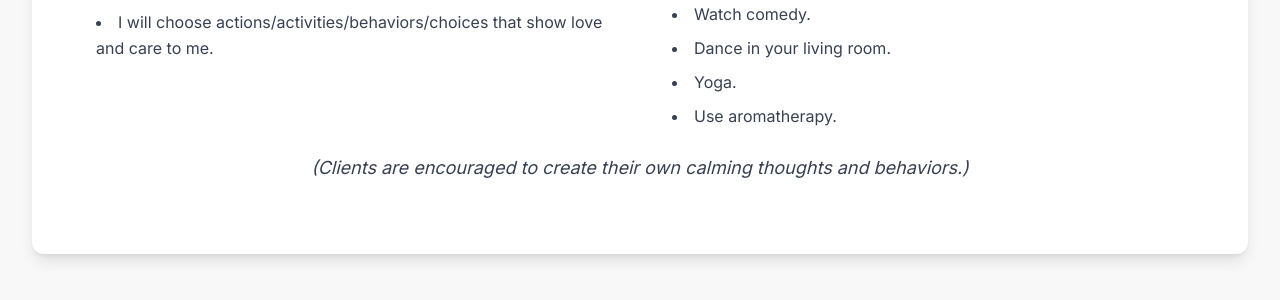
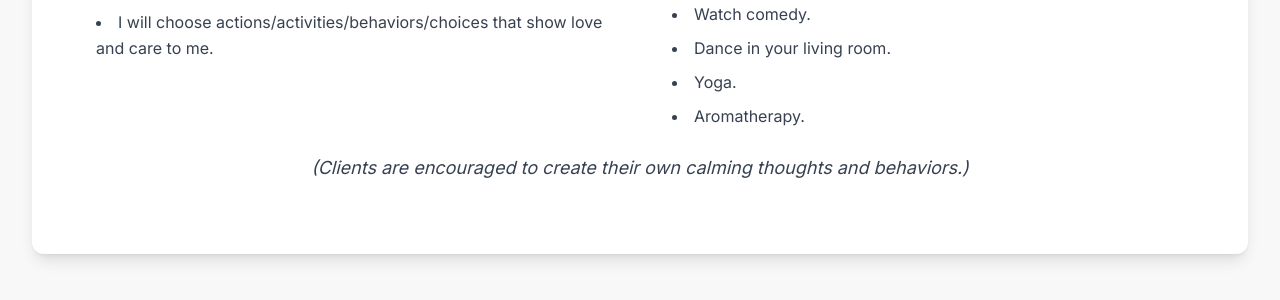
Before and after one commit to elliepoulin/elliepoulin.github.io, a Jekyll site: the page built from my-approach.html, in a window 1280 px wide and 900 px high, scrolled down 2252 px. Shown: the part 338-638 px from the top of the window. Built offline with Jekyll 4.4.1, drawn with Linux system fonts in a browser that asks for light colours; nearby versions of some CDN libraries; some web fonts are replaced.

Commit message:
Update my-approach.html

```diff
--- a/my-approach.html
+++ b/my-approach.html
@@ -175,7 +175,7 @@ permalink: /my-approach/
                         <li class="mb-2">Watch comedy.</li>
                         <li class="mb-2">Dance in your living room.</li>
                         <li class="mb-2">Yoga.</li>
-                        <li class="mb-2">Use aromatherapy.</li>
+                        <li class="mb-2">Aromatherapy.</li>
                     </ul>
                 </div>
             </div>
```
